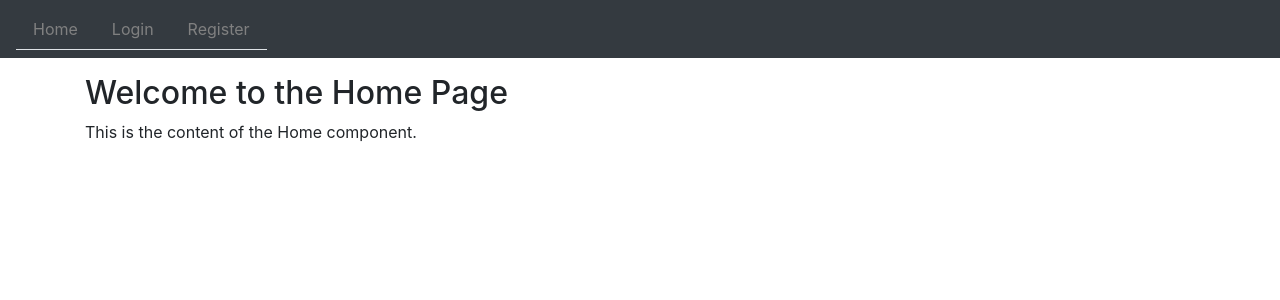
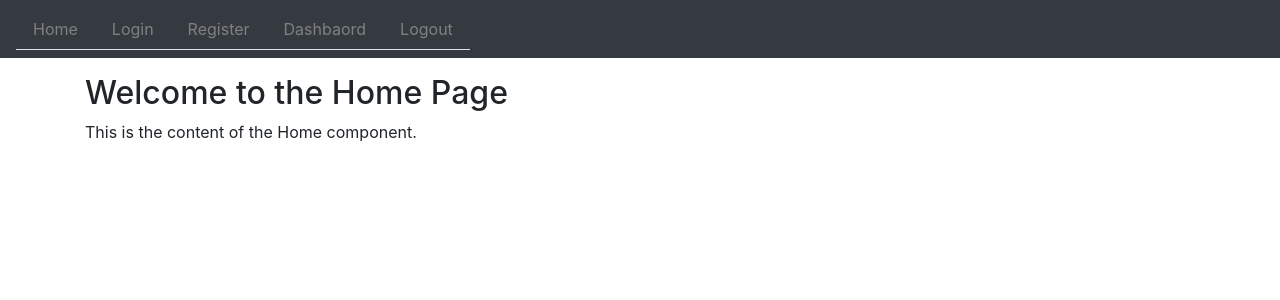
Before and after one commit to shariar-duke/e-comerce-frontend, a React (Vite) app: page / in a window 1280 px wide. Shown: the top 300 px of the page. Built offline with nearby package versions, Linux system fonts and the light colour scheme; no server answers.

Commit message:
Dashboard inclued into Menu.jsx

```diff
--- a/src/components/Menu.jsx
+++ b/src/components/Menu.jsx
@@ -53,11 +53,24 @@
                 }
 
                 {
-                    isAuthenticated() && <li className="nav-item">
-                        <span className="nav-link" style={{ cursor: 'pointer', color: "grey" }} onClick={handleLogout}>
-                            Logout
-                        </span>
-                    </li>
+                    isAuthenticated && <>
+
+                        <li className="nav-item">
+                            <NavLink
+                                to="/dashboard"
+                                style={({ isActive }) => isActive ? isActiveStyle : inactiveStyle}
+                                className="nav-link"
+                            >
+                                Dashbaord
+                            </NavLink>
+                        </li>
+
+                        <li className="nav-item">
+                            <span className="nav-link" style={{ cursor: 'pointer', color: "grey" }} onClick={handleLogout}>
+                                Logout
+                            </span>
+                        </li>
+                    </>
                 }
 
 
```
